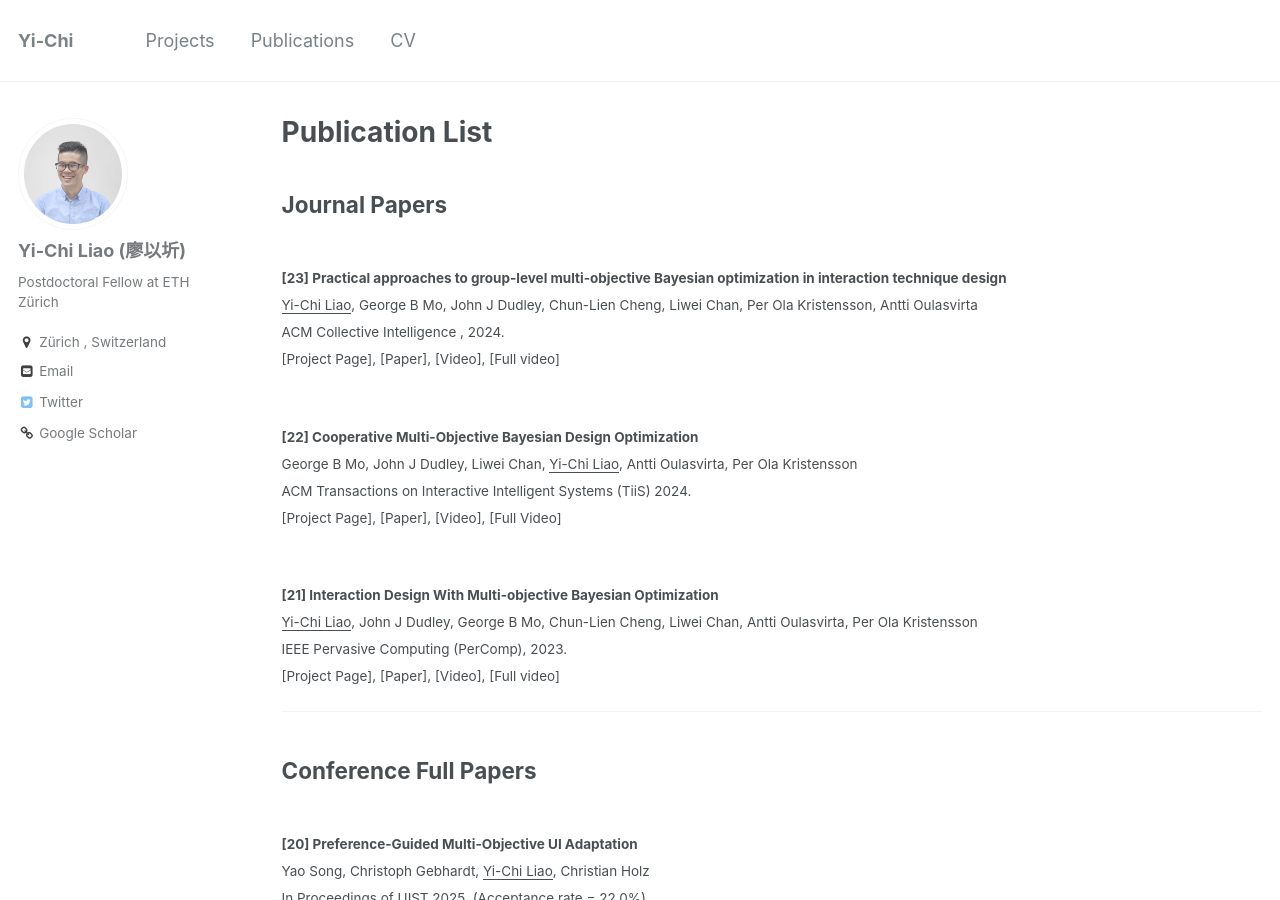
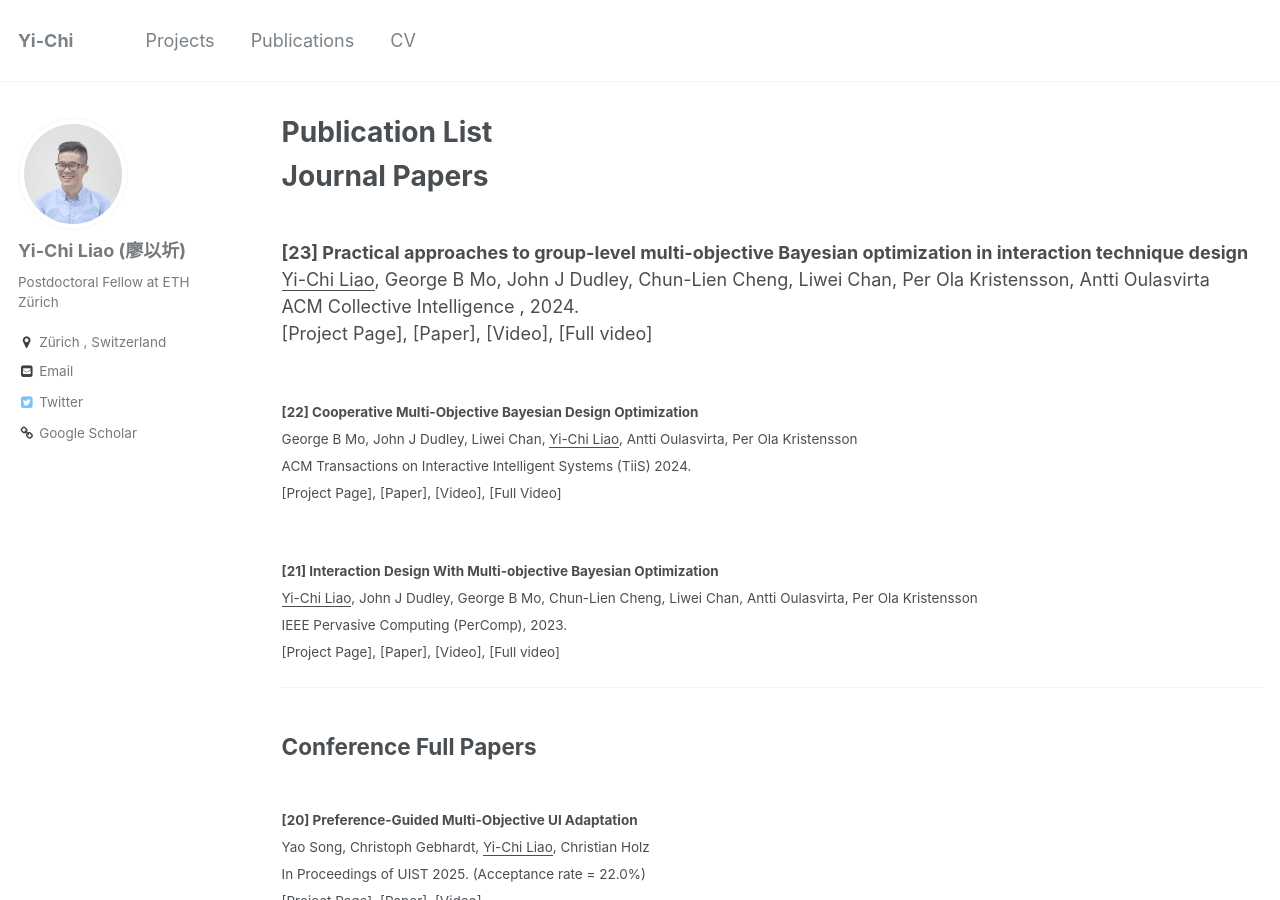
Before and after one commit to yichiliao/yichiliao.github.io, a Jekyll site: the page built from _pages/publications.md, in a window 1280 px wide and 900 px high. Built offline with Jekyll 4.4.1, drawn with Linux system fonts in a browser that asks for light colours.

```diff
--- a/_pages/publications.md
+++ b/_pages/publications.md
@@ -5,12 +5,12 @@ permalink: /publications/
 author_profile: true
 ---
 
-## Journal Papers
+# Journal Papers
 <br>
-<small>**[23] Practical approaches to group-level multi-objective Bayesian optimization in interaction technique design**<br>
+**[23] Practical approaches to group-level multi-objective Bayesian optimization in interaction technique design**<br>
 <u>Yi-Chi Liao</u>, George B Mo, John J Dudley, Chun-Lien Cheng, Liwei Chan, Per Ola Kristensson, Antti Oulasvirta<br>
-ACM Collective Intelligence , 2024. </small><br>
-<small>[Project Page], [[Paper](https://journals.sagepub.com/doi/full/10.1177/26339137241241313)], [Video],  [Full video]</small>
+ACM Collective Intelligence , 2024. <br>
+[Project Page], [[Paper](https://journals.sagepub.com/doi/full/10.1177/26339137241241313)], [Video],  [Full video]
 
 <br>
 <small>**[22] Cooperative Multi-Objective Bayesian Design Optimization**<br>
```
